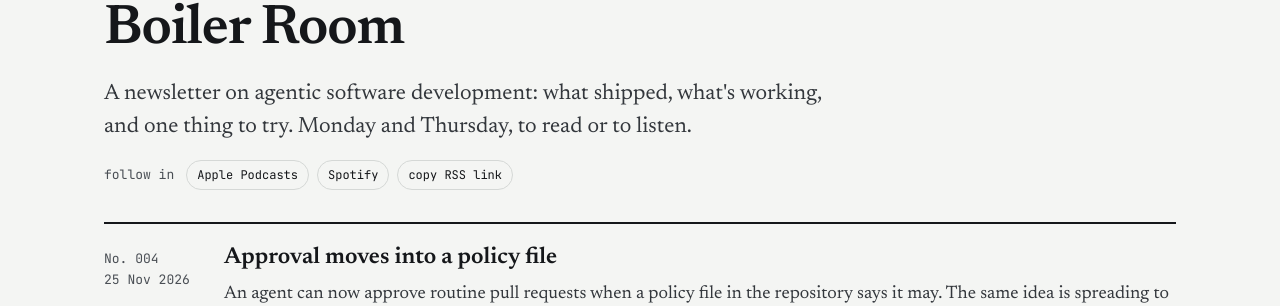
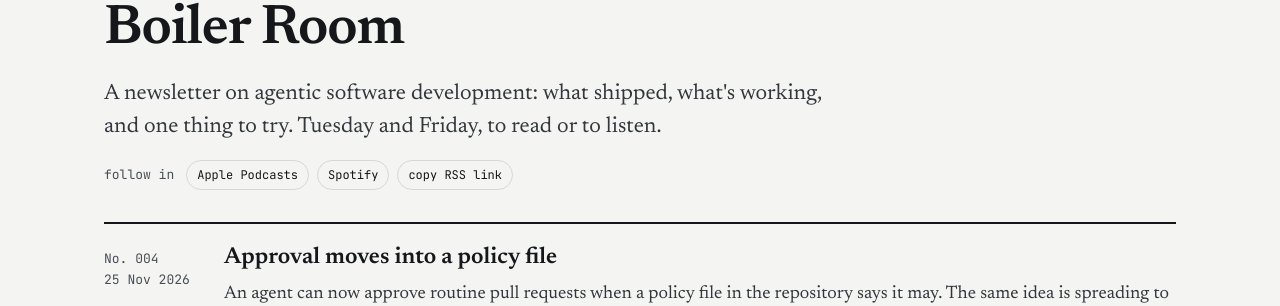
Before and after one commit to arpitjain2811/arpitjain2811.github.io, a Jekyll site: the page built from boiler-room.html, in a window 1280 px wide. Shown: the part 192-498 px from the top of the page. Built offline with Jekyll 4.4.1, drawn with Linux system fonts in a browser that asks for light colours.

Commit message:
Boiler Room: Tuesday and Friday
Co-Authored-By: Claude Opus 5.5 <noreply@anthropic.com>
Claude-Session: https://claude.ai/code/session_01Nfcw4CGVZC54vpaMa2K5Jj

```diff
--- a/_includes/boiler-room-card.html
+++ b/_includes/boiler-room-card.html
@@ -2,7 +2,7 @@
 {%- assign br_latest = site.boiler_room | sort: "date" | last -%}
 {%- if br_latest -%}
 <a class="series-card br" href="{{ '/writings/boiler-room/' | relative_url }}">
-  <span class="kicker">Series · Monday and Thursday</span>
+  <span class="kicker">Series · Tuesday and Friday</span>
   <span class="series-title">Boiler Room</span>
   <span class="row-summary">A newsletter on agentic software development, to read or to listen.</span>
   <span class="mono small muted">Latest: No. {{ br_latest.number | prepend: "00" | slice: -3, 3 }}, {{ br_latest.title | escape }}</span>
--- a/boiler-room-feed.xml
+++ b/boiler-room-feed.xml
@@ -9,7 +9,7 @@ sitemap: false
   <title>Boiler Room</title>
   <link>{{ '/writings/boiler-room/' | absolute_url }}</link>
   <atom:link href="{{ page.url | absolute_url }}" rel="self" type="application/rss+xml"/>
-  <description>A newsletter on agentic software development: what shipped, what's working, and one thing to try. Monday and Thursday.</description>
+  <description>A newsletter on agentic software development: what shipped, what's working, and one thing to try. Tuesday and Friday.</description>
   <language>en-us</language>
   <lastBuildDate>{{ site.time | date_to_rfc822 }}</lastBuildDate>
   <itunes:author>Boiler Room</itunes:author>
--- a/boiler-room.html
+++ b/boiler-room.html
@@ -2,7 +2,7 @@
 layout: default
 title: Boiler Room
 permalink: /writings/boiler-room/
-description: "A newsletter on agentic software development: what shipped, what's working, and one thing to try. Monday and Thursday."
+description: "A newsletter on agentic software development: what shipped, what's working, and one thing to try. Tuesday and Friday."
 spotify: "https://open.spotify.com/show/6zTQ2HybQROyszYwqUetuo"
 ---
 {%- assign eds = site.boiler_room | sort: "date" | reverse -%}
@@ -10,7 +10,7 @@ spotify: "https://open.spotify.com/show/6zTQ2HybQROyszYwqUetuo"
   <header class="page-head">
     <div class="kicker"><a href="{{ '/writings/' | relative_url }}">writings</a> · series</div>
     <h1>Boiler Room</h1>
-    <p class="lede">A newsletter on agentic software development: what shipped, what's working, and one thing to try. Monday and Thursday, to read or to listen.</p>
+    <p class="lede">A newsletter on agentic software development: what shipped, what's working, and one thing to try. Tuesday and Friday, to read or to listen.</p>
     {%- assign feed = '/writings/boiler-room/feed.xml' | absolute_url -%}
     {%- assign feed_bare = feed | remove_first: 'https://' -%}
     <div class="br-listen" aria-label="Follow the podcast">
```
Also changed, not shown: scripts/boiler_room/RUNBOOK.md (+4 -4 lines).
